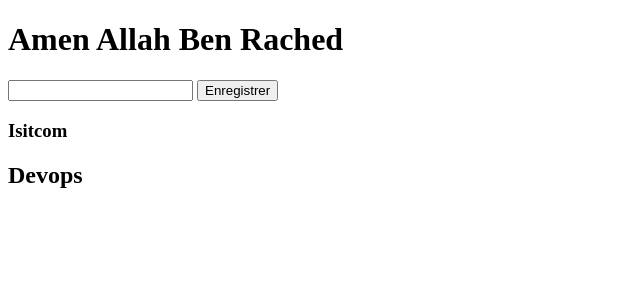
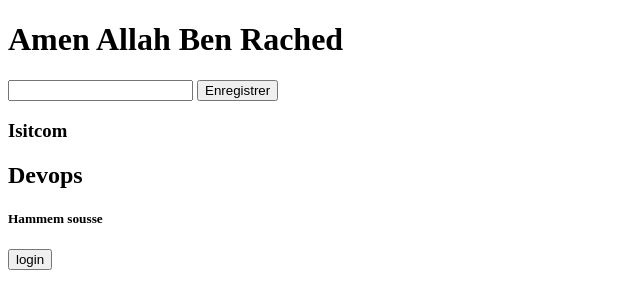
Before and after one commit to amen20/TP1_DevOps, a plain HTML site: page index.html in a window 1280 px wide. Shown: the whole page, without its empty margins (0-640 px from the left). Drawn offline with Linux system fonts and the light colour scheme.

Commit message:
Modification dans ma-fonctionnalite

```diff
--- a/index.html
+++ b/index.html
@@ -11,5 +11,7 @@
     <button type="submit">Enregistrer</button>
     <h3>Isitcom</h3>
     <h2>Devops</h2>
+    <h5>Hammem sousse</h5>
+    <button type="submit">login</button>
 </body>
 </html>
```
